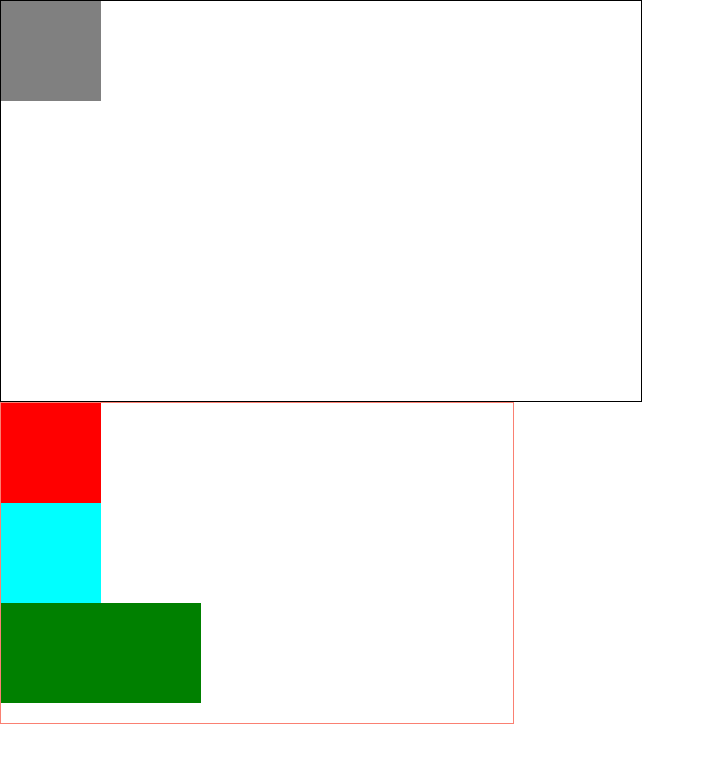
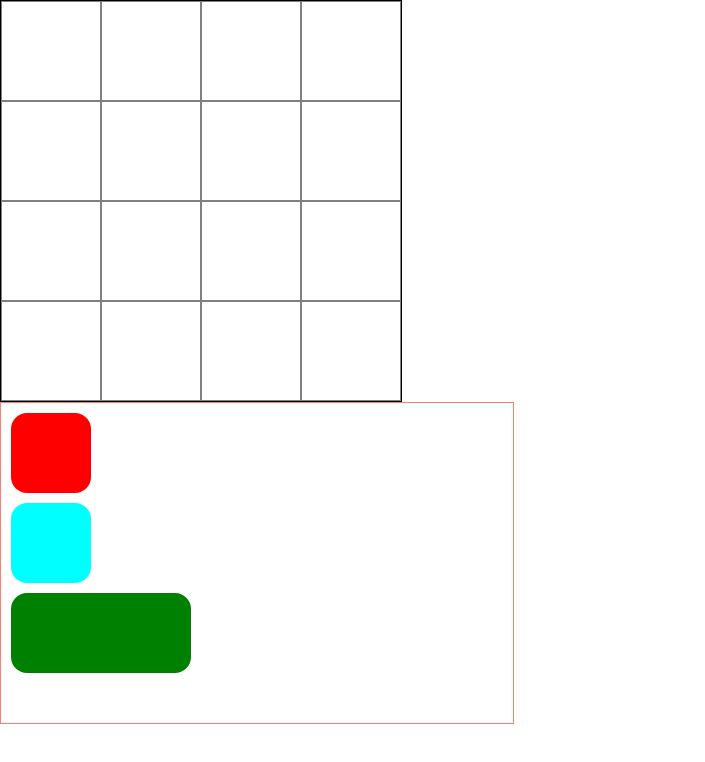
Before and after one commit to Guillamoure/react-dnd-practice, a React (Create React App) app: page / in a window 1280 px wide. Shown: the top 762 px of the page, without its empty margins (0-705 px from the left). Built offline with nearby package versions, Linux system fonts and the light colour scheme.

Commit message:
able to move boxes from storage onto specific grid spaces

```diff
--- a/src/box.js
+++ b/src/box.js
@@ -1,15 +1,24 @@
 import React from "react";
+import { useDrag } from "react-dnd";
 
-const Box = ({color, h, w}) => {
+const Box = ({color, h, w, element}) => {
+
+	const [, drag] = useDrag(() => ({
+		type: "SQUARE",
+		item: {color, h, w, element}
+	}))
 
 	const style = {
 		backgroundColor: color,
-		height: `${h * 100}px`,
-		width: `${w * 100}px`,
+		height: `${h * 100 - 20}px`,
+		width: `${w * 100 - 20}px`,
+		boxSizing: 'border-box',
+		margin: '10px',
+		borderRadius: '1em',
 	}
 
 	return (
-		<section style={style}>
+		<section style={style} ref={drag}>
 
 		</section>
 	)
--- /dev/null
+++ b/src/emptyBox.js
@@ -0,0 +1,30 @@
+import React from "react";
+import { useDrop } from "react-dnd";
+
+const EmptyBox = ({name, handleDrop, boxes}) => {
+
+	const [{isOver, getItem}, drop] = useDrop(() => ({
+    accept: "SQUARE",
+    drop: (item) => handleDrop(item, name),
+    collect: (monitor) => ({
+      getItem: monitor.getItem(),
+      isOver: monitor.isOver()
+    })
+  }), [boxes])
+
+		let style = {
+			height: '98px',
+			width: '98px',
+			EmptySizing: 'border-box',
+			border: '1px solid grey',
+      gridArea: name
+  	}
+
+	return (
+		<section style={style} ref={drop}>
+
+		</section>
+	)
+}
+
+export default EmptyBox
--- a/src/field.js
+++ b/src/field.js
@@ -1,28 +1,94 @@
-import React from "react";
-import { useDrop } from "react-dnd";
+import React, {useEffect, useState} from "react";
 import Box from "./box";
+import EmptyBox from "./emptyBox";
 
 const Field = () => {
 
-  const [boxes, setBoxes] = React.useState([{color: "grey", h: 1, w: 1}])
+  const [boxes, setBoxes] = useState([])
+  const [area, setArea] = useState([])
 
-  React.useEffect(() => {
-    console.log("what is the boxes", boxes)
-  }, [boxes])
+  useEffect(() => {
+    if (!area.length){
+      let updatedAreas = []
+      let count = 0
+      for (let i = 0; i < 4; i++) {
+        let row = [];
+        for (let j = 0; j < 4; j++) {
+          row.push(`square${count}`);
+          ++count;
+        }
+        updatedAreas.push(row);
+      }
+      setArea(updatedAreas)
+    }
+  }, [])
 
-  const handleDrop = (item) => {
-    console.log(boxes)
-    setBoxes([...boxes, item])
+  useEffect(() => {
+    if (area.length){
+      // find out how many of this element exists, and append that to the name
+      console.log(area)
+      console.log(boxes)
+      // put it in area
+    }
+  }, [area])
+
+  const handleDrop = (item, name) => {
+    if (isValid(item, name)){
+      let [x, y] = findEmptyBoxIndex(name)
+      setBoxes([...boxes, {...item, x, y}])
+      let count = countOfThisComponent(item)
+      let updatedArea = area.map((a, i) => {
+        return a.map((b, j) => {
+          if (i === x && j === y){
+            return `${item.element}${count}`
+          } else {return b}
+        })
+      })
+      setArea(updatedArea)
+    }
   }
 
-  const [{isOver, getItem}, drop] = useDrop(() => ({
-    accept: "SQUARE",
-    drop: (item) => handleDrop(item),
-    collect: (monitor) => ({
-      getItem: monitor.getItem(),
-      isOver: monitor.isOver()
-    })
-  }), [boxes])
+  const findEmptyBoxIndex = (name) => {
+    let x = null
+    let y = null
+
+    for (let i = 0; i < 4; i++) {
+      for (let j = 0; j < 4; j++) {
+        if (area[i][j] === name){
+          x = i
+          y = j
+        }
+      }
+    }
+    return [x, y]
+  }
+
+  const countOfThisComponent = (item) => {
+    return boxes.filter(b => b.name === item.name ).length
+  }
+
+  const isValid = (item, name) => {
+    if (item.h === 1 && item.w === 1){
+      if (name.includes("square")){
+        return true
+      }
+    }
+  }
+
+  const calcAreas = () => {
+    if (!area.length) {
+      return "";
+    }
+    let string = "";
+    area.forEach((x) => {
+      string += `'${x.join(" ")}'`;
+    });
+    return string;
+  };
+
+  let style = {
+    gridTemplateAreas: calcAreas(),
+  }
 
   const renderBoxes = () => {
 		return boxes.map((box, i) => {
@@ -30,9 +96,23 @@ const Field = () => {
 		})
 	}
 
+  const renderAreas = () => {
+    console.log(area)
+    return area.map((a, x) => {
+      return a.map((b, y) => {
+        if (b.includes("square")) {
+          return <EmptyBox name={b} handleDrop={handleDrop} boxes={boxes} />;
+        } else if (b.includes("box")){
+          let {color, h, w, element} = boxes.find(box => box.x === x && box.y === y)
+          return <Box color={color} h={h} w={w} />
+        }
+      });
+    });
+  }
+
   return (
-    <main id="field" ref={drop}>
-      {renderBoxes()}
+    <main id="field" style={style}>
+      {renderAreas()}
     </main>
   )
 }
--- a/src/index.css
+++ b/src/index.css
@@ -13,9 +13,13 @@ code {
 }
 
 #field {
-  width: 50vw;
-  height: 50vh;
+  width: 400px;
+  height: 400px;
   border: 1px solid black;
+  display: grid;
+  grid-template-rows: repeat(4, 1fr);
+  grid-template-columns: repeat(4, 1fr);
+
 }
 
 #storage {
--- a/src/storage.js
+++ b/src/storage.js
@@ -1,5 +1,5 @@
 import React from "react";
-import StorageBox from "./storageBox";
+import Box from "./box";
 
 const Storage = () => {
 
@@ -11,7 +11,7 @@ const Storage = () => {
 
 	const renderBoxes = () => {
 		return boxes.map((box, i) => {
-			return <StorageBox color={box.color} h={box.h} w={box.w} key={i}/>
+			return <Box color={box.color} h={box.h} w={box.w} key={i} element={"box"}/>
 		})
 	}
 
```
